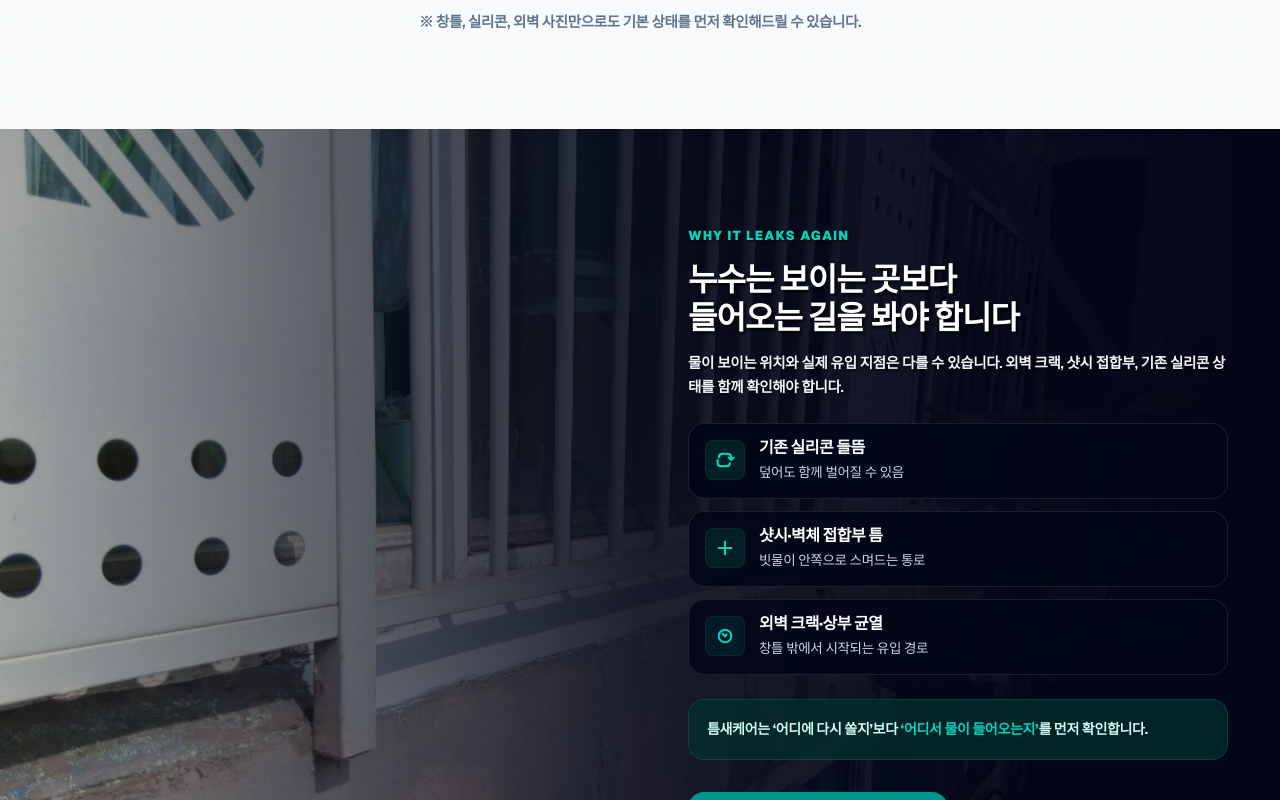
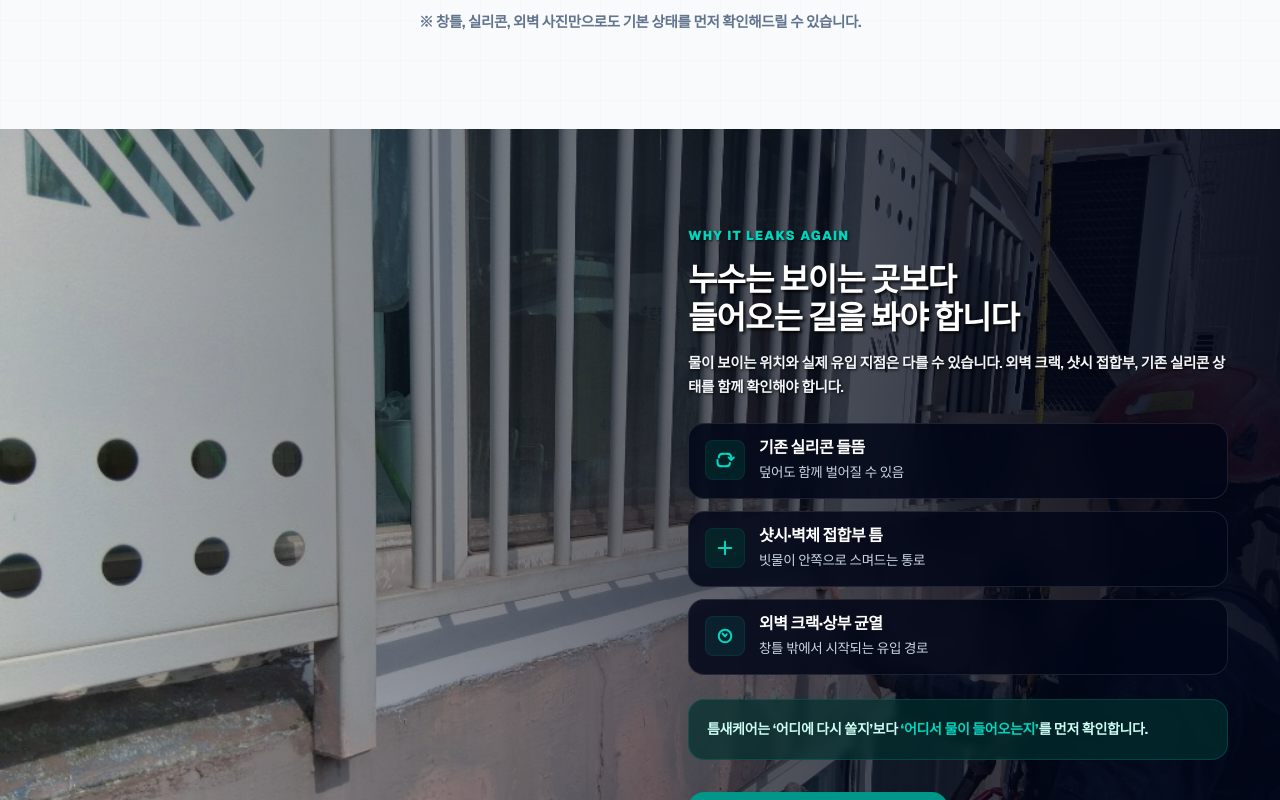
Before and after one commit to wogus5695-ctrl/Ngyeonggi-rope-01, a Next.js app: page / in a window 1280 px wide. Shown: the part 1540-2340 px from the top of the page. Built offline with nearby package versions, Linux system fonts and the light colour scheme.

Commit message:
style: soften overlay and gradient on LocalEmpathy for better background visibility

```diff
--- a/src/components/sections/LocalEmpathy.tsx
+++ b/src/components/sections/LocalEmpathy.tsx
@@ -23,10 +23,10 @@ export default function LocalEmpathy({ locationName, dynamicIntro }: LocalEmpath
           className="object-cover object-right"
           priority
         />
-        {/* Mobile: 65% dark overlay. PC: 20% dark overlay */}
-        <div className="absolute inset-0 bg-black/65 md:bg-black/20 z-10 pointer-events-none"></div>
+        {/* Mobile: 40% dark overlay. PC: 10% dark overlay */}
+        <div className="absolute inset-0 bg-black/40 md:bg-black/10 z-10 pointer-events-none"></div>
         {/* Mobile: bottom-to-top dark gradient. PC: right-to-left dark gradient */}
-        <div className="absolute inset-0 bg-gradient-to-t from-black via-black/85 to-black/40 md:bg-gradient-to-l md:from-slate-950 md:via-slate-950/85 md:to-transparent z-10 pointer-events-none"></div>
+        <div className="absolute inset-0 bg-gradient-to-t from-black/90 via-black/55 to-black/10 md:bg-gradient-to-l md:from-slate-950/90 md:via-slate-950/50 md:to-transparent z-10 pointer-events-none"></div>
       </div>
 
       <div className="max-w-[1240px] mx-auto px-4 sm:px-6 lg:px-8 relative z-20 w-full">
```
